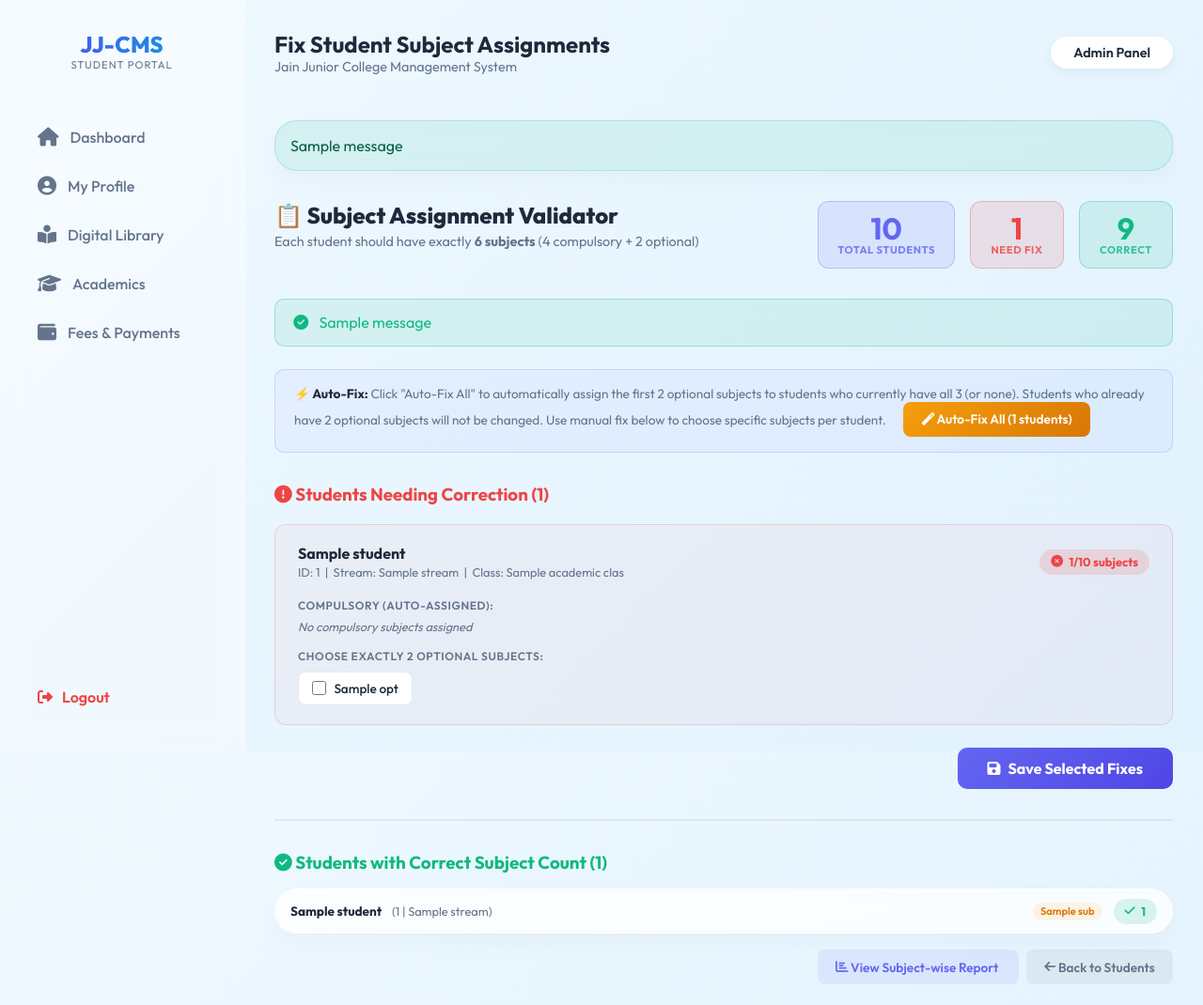
After one commit to jain-junior-college/JJC-Webapp, a Flask app: template templates/admin/fix_subjects.html in a window 1280 px wide. The commit adds this page. Shown: the whole page at 94% size. Run offline with Flask 3, Linux system fonts and the light colour scheme; the visitor is signed in with stand-in values (Sample User, id 1); tables that the repository leaves empty hold one stand-in row (values such as "Sample post"); the template is opened without the code that fills it: most values are stand-ins (such as "Sample title", 1, 10 or a date in 2020); one stand-in notice (Sample message) is shown; some libraries are stand-ins or nearby versions.

Commit message:
feat: Add admin fix-student-subjects route and nav links - Shows students with wrong subject count (should be 6: 4 mandatory + 2 optional) - Manual fix: select exactly 2 optional subjects per student - Auto-fix: keeps compulsory + up to 2 optionals already assigned - JS prevents selecting more than 2 optionals - Added Subject Report and Fix Subjects nav links

```diff
--- a/app.py
+++ b/app.py
@@ -952,6 +952,110 @@ def delete_subject(id):
     flash('Subject deleted successfully.')
     return redirect(url_for('manage_subjects'))
 
+@app.route('/admin/fix-student-subjects', methods=['GET', 'POST'])
+@staff_required
+def fix_student_subjects():
+    """Admin route to view and fix students whose subject count != 6."""
+    streams = Stream.query.all()
+    all_students = Student.query.order_by(Student.student_id).all()
+
+    if request.method == 'POST':
+        action = request.form.get('action', 'fix_selected')
+
+        if action == 'fix_selected':
+            # Fix individually submitted student subjects
+            fixed_count = 0
+            for student in all_students:
+                key = f'subjects_{student.id}'
+                submitted_ids = request.form.getlist(key)
+                if not submitted_ids:
+                    continue  # No change submitted for this student
+
+                stream_id = student.stream_id
+                compulsory = Subject.query.filter_by(stream_id=stream_id, is_compulsory=True).all()
+                compulsory_ids = {str(cs.id) for cs in compulsory}
+                final_ids = compulsory_ids | set(submitted_ids)
+
+                student.subjects = []
+                for sid in final_ids:
+                    subj = Subject.query.get(sid)
+                    if subj:
+                        student.subjects.append(subj)
+                fixed_count += 1
+
+            db.session.commit()
+            flash(f'Updated subjects for {fixed_count} student(s)!', 'success')
+            return redirect(url_for('fix_student_subjects'))
+
+        elif action == 'auto_fix_all':
+            # For each student with wrong count: keep compulsory + whatever optionals they already have (up to 2)
+            fixed = 0
+            for student in all_students:
+                stream_id = student.stream_id
+                if not stream_id:
+                    continue
+                compulsory = Subject.query.filter_by(stream_id=stream_id, is_compulsory=True).all()
+                optional_all = Subject.query.filter_by(stream_id=stream_id, is_compulsory=False).all()
+                current_optional = [s for s in student.subjects if not s.is_compulsory]
+
+                target_count = len(compulsory) + 2  # e.g. 4 + 2 = 6
+
+                if len(student.subjects) == target_count:
+                    continue  # Already correct
+
+                # Keep compulsory subjects always
+                new_subjects = list(compulsory)
+
+                # Keep up to 2 optional subjects from what student already has
+                kept_optional = current_optional[:2]
+                new_subjects += kept_optional
+
+                # If student had no optional at all, add first 2 optional subjects from stream
+                if len(kept_optional) == 0:
+                    new_subjects += optional_all[:2]
+
+                student.subjects = new_subjects
+                fixed += 1
+
+            db.session.commit()
+            flash(f'Auto-fixed subjects for {fixed} student(s). Please verify and manually correct where needed.', 'success')
+            return redirect(url_for('fix_student_subjects'))
+
+    # Build report of students with wrong subject counts
+    problem_students = []
+    ok_students = []
+    for student in all_students:
+        stream_id = student.stream_id
+        if stream_id:
+            compulsory_count = Subject.query.filter_by(stream_id=stream_id, is_compulsory=True).count()
+            expected = compulsory_count + 2  # e.g. 6
+        else:
+            expected = 6  # fallback
+
+        current_count = len(student.subjects)
+        current_optional = [s for s in student.subjects if not s.is_compulsory]
+        stream_optionals = Subject.query.filter_by(stream_id=stream_id, is_compulsory=False).all() if stream_id else []
+
+        entry = {
+            'student': student,
+            'current_count': current_count,
+            'expected': expected,
+            'is_ok': current_count == expected,
+            'current_optional': current_optional,
+            'stream_optionals': stream_optionals,
+        }
+        if current_count != expected:
+            problem_students.append(entry)
+        else:
+            ok_students.append(entry)
+
+    return render_template('admin/fix_subjects.html',
+                           problem_students=problem_students,
+                           ok_students=ok_students,
+                           streams=streams,
+                           total=len(all_students),
+                           problem_count=len(problem_students))
+
 # Attendance Routes
 @app.route('/attendance/mark', methods=['GET', 'POST'])
 @staff_required
--- /dev/null
+++ b/templates/admin/fix_subjects.html
@@ -0,0 +1,366 @@
+{% extends "layout.html" %}
+
+{% block title %}Fix Student Subjects - Admin{% endblock %}
+{% block header_title %}Fix Student Subject Assignments{% endblock %}
+
+{% block content %}
+<style>
+  .fix-header {
+    display: flex;
+    justify-content: space-between;
+    align-items: flex-start;
+    gap: 1.5rem;
+    margin-bottom: 2rem;
+    flex-wrap: wrap;
+  }
+  .stat-badges {
+    display: flex;
+    gap: 1rem;
+    flex-wrap: wrap;
+  }
+  .stat-badge {
+    display: flex;
+    flex-direction: column;
+    align-items: center;
+    padding: 0.75rem 1.25rem;
+    border-radius: 12px;
+    min-width: 100px;
+    font-weight: 700;
+  }
+  .stat-badge .count { font-size: 2rem; line-height: 1; }
+  .stat-badge .label { font-size: 0.7rem; text-transform: uppercase; letter-spacing: 0.05em; opacity: 0.8; }
+  .badge-danger { background: rgba(239,68,68,0.12); color: #ef4444; border: 1px solid rgba(239,68,68,0.3); }
+  .badge-success { background: rgba(16,185,129,0.12); color: #10b981; border: 1px solid rgba(16,185,129,0.3); }
+  .badge-info { background: rgba(99,102,241,0.12); color: #6366f1; border: 1px solid rgba(99,102,241,0.3); }
+
+  .student-fix-card {
+    background: rgba(239,68,68,0.04);
+    border: 1px solid rgba(239,68,68,0.2);
+    border-radius: 12px;
+    padding: 1.25rem 1.5rem;
+    margin-bottom: 1rem;
+  }
+  .student-fix-card .student-header {
+    display: flex;
+    justify-content: space-between;
+    align-items: center;
+    margin-bottom: 1rem;
+    gap: 1rem;
+    flex-wrap: wrap;
+  }
+  .student-name {
+    font-weight: 700;
+    font-size: 1rem;
+    color: var(--text-primary);
+  }
+  .student-meta {
+    font-size: 0.8rem;
+    color: var(--text-secondary);
+    margin-top: 0.15rem;
+  }
+  .count-badge {
+    display: inline-flex;
+    align-items: center;
+    gap: 0.4rem;
+    padding: 0.35rem 0.75rem;
+    border-radius: 20px;
+    font-size: 0.8rem;
+    font-weight: 700;
+    white-space: nowrap;
+  }
+  .count-badge.wrong { background: rgba(239,68,68,0.15); color: #ef4444; }
+  .count-badge.right { background: rgba(16,185,129,0.15); color: #10b981; }
+
+  .optional-checkboxes {
+    display: flex;
+    gap: 0.75rem;
+    flex-wrap: wrap;
+  }
+  .optional-check-label {
+    display: flex;
+    align-items: center;
+    gap: 0.5rem;
+    padding: 0.5rem 0.9rem;
+    border-radius: 8px;
+    border: 1.5px solid #e2e8f0;
+    background: white;
+    cursor: pointer;
+    font-size: 0.85rem;
+    font-weight: 500;
+    transition: all 0.2s;
+  }
+  .optional-check-label:hover { border-color: #6366f1; background: rgba(99,102,241,0.05); }
+  .optional-check-label input:checked + span { color: #6366f1; font-weight: 700; }
+  .optional-check-label input[type="checkbox"] { accent-color: #6366f1; width: 15px; height: 15px; }
+
+  .compulsory-tags {
+    display: flex;
+    flex-wrap: wrap;
+    gap: 0.4rem;
+    margin-bottom: 0.75rem;
+  }
+  .compulsory-tag {
+    padding: 0.2rem 0.6rem;
+    background: rgba(16,185,129,0.1);
+    color: #10b981;
+    border-radius: 20px;
+    font-size: 0.75rem;
+    font-weight: 600;
+    border: 1px solid rgba(16,185,129,0.25);
+  }
+  .section-divider {
+    border: none;
+    border-top: 2px solid rgba(0,0,0,0.06);
+    margin: 2rem 0;
+  }
+  .ok-list-item {
+    display: flex;
+    justify-content: space-between;
+    align-items: center;
+    padding: 0.6rem 0;
+    border-bottom: 1px solid rgba(0,0,0,0.05);
+    font-size: 0.85rem;
+  }
+  .ok-list-item:last-child { border-bottom: none; }
+  .subject-pills {
+    display: flex;
+    flex-wrap: wrap;
+    gap: 0.3rem;
+  }
+  .subject-pill {
+    padding: 0.15rem 0.5rem;
+    border-radius: 20px;
+    font-size: 0.7rem;
+    font-weight: 600;
+  }
+  .pill-compulsory { background: rgba(99,102,241,0.1); color: #6366f1; }
+  .pill-optional { background: rgba(245,158,11,0.1); color: #d97706; }
+  .info-box {
+    background: rgba(99,102,241,0.05);
+    border: 1px solid rgba(99,102,241,0.2);
+    border-radius: 10px;
+    padding: 1rem 1.25rem;
+    font-size: 0.85rem;
+    margin-bottom: 2rem;
+    color: var(--text-secondary);
+  }
+  .info-box strong { color: var(--text-primary); }
+  .btn-auto-fix {
+    background: linear-gradient(135deg, #f59e0b, #d97706);
+    color: white;
+    padding: 0.6rem 1.2rem;
+    border-radius: 8px;
+    border: none;
+    font-weight: 600;
+    cursor: pointer;
+    font-size: 0.85rem;
+    transition: all 0.2s;
+  }
+  .btn-auto-fix:hover { transform: translateY(-1px); box-shadow: 0 4px 12px rgba(245,158,11,0.3); }
+  .btn-save-all {
+    background: linear-gradient(135deg, #6366f1, #4f46e5);
+    color: white;
+    padding: 0.75rem 2rem;
+    border-radius: 10px;
+    border: none;
+    font-weight: 700;
+    font-size: 1rem;
+    cursor: pointer;
+    display: flex;
+    align-items: center;
+    gap: 0.5rem;
+    transition: all 0.2s;
+  }
+  .btn-save-all:hover { transform: translateY(-2px); box-shadow: 0 6px 20px rgba(99,102,241,0.4); }
+</style>
+
+<!-- Header Stats -->
+<div class="fix-header">
+  <div>
+    <h2 style="margin: 0; font-weight: 800;">📋 Subject Assignment Validator</h2>
+    <p style="margin: 0.25rem 0 0; color: var(--text-secondary); font-size: 0.9rem;">
+      Each student should have exactly <strong>6 subjects</strong> (4 compulsory + 2 optional)
+    </p>
+  </div>
+  <div class="stat-badges">
+    <div class="stat-badge badge-info">
+      <span class="count">{{ total }}</span>
+      <span class="label">Total Students</span>
+    </div>
+    <div class="stat-badge badge-danger">
+      <span class="count">{{ problem_count }}</span>
+      <span class="label">Need Fix</span>
+    </div>
+    <div class="stat-badge badge-success">
+      <span class="count">{{ total - problem_count }}</span>
+      <span class="label">Correct</span>
+    </div>
+  </div>
+</div>
+
+{% with messages = get_flashed_messages(with_categories=true) %}
+  {% for category, message in messages %}
+    <div style="padding: 0.9rem 1.2rem; border-radius: 10px; margin-bottom: 1.5rem;
+                background: {% if category == 'success' %}rgba(16,185,129,0.1){% else %}rgba(239,68,68,0.1){% endif %};
+                color: {% if category == 'success' %}#10b981{% else %}#ef4444{% endif %};
+                border: 1px solid {% if category == 'success' %}rgba(16,185,129,0.3){% else %}rgba(239,68,68,0.3){% endif %};">
+      <i class="fas fa-{% if category == 'success' %}check-circle{% else %}exclamation-triangle{% endif %}" style="margin-right: 0.5rem;"></i>
+      {{ message }}
+    </div>
+  {% endfor %}
+{% endwith %}
+
+{% if problem_count > 0 %}
+<!-- Auto-fix option -->
+<div class="info-box">
+  <strong>⚡ Auto-Fix:</strong> Click "Auto-Fix All" to automatically assign the first 2 optional subjects to students who currently have all 3 (or none).
+  Students who already have 2 optional subjects will not be changed. Use manual fix below to choose specific subjects per student.
+  <form method="POST" style="display: inline; margin-left: 1rem;" onsubmit="return confirm('Auto-fix will modify {{ problem_count }} student(s). This keeps the first 2 optional subjects students already have. Continue?');">
+    <input type="hidden" name="action" value="auto_fix_all">
+    <button type="submit" class="btn-auto-fix">
+      <i class="fas fa-magic"></i> Auto-Fix All ({{ problem_count }} students)
+    </button>
+  </form>
+</div>
+
+<!-- Manual Fix Form -->
+<form method="POST">
+  <input type="hidden" name="action" value="fix_selected">
+  <h3 style="font-weight: 700; margin-bottom: 1.25rem; color: #ef4444;">
+    <i class="fas fa-exclamation-circle"></i> Students Needing Correction ({{ problem_count }})
+  </h3>
+
+  {% for entry in problem_students %}
+  {% set student = entry.student %}
+  <div class="student-fix-card">
+    <div class="student-header">
+      <div>
+        <div class="student-name">{{ student.name }}</div>
+        <div class="student-meta">
+          ID: {{ student.student_id }} &nbsp;|&nbsp;
+          Stream: {{ student.stream.name if student.stream else 'N/A' }} &nbsp;|&nbsp;
+          Class: {{ student.academic_class.name if student.academic_class else 'N/A' }}
+        </div>
+      </div>
+      <span class="count-badge wrong">
+        <i class="fas fa-times-circle"></i>
+        {{ entry.current_count }}/{{ entry.expected }} subjects
+      </span>
+    </div>
+
+    <!-- Compulsory subjects (informational) -->
+    <div style="margin-bottom: 0.75rem;">
+      <span style="font-size: 0.75rem; font-weight: 600; color: var(--text-secondary); text-transform: uppercase; letter-spacing: 0.05em;">Compulsory (auto-assigned):</span>
+      <div class="compulsory-tags" style="margin-top: 0.35rem;">
+        {% for sub in student.subjects if sub.is_compulsory %}
+          <span class="compulsory-tag"><i class="fas fa-lock" style="font-size: 0.65rem;"></i> {{ sub.name }}</span>
+        {% else %}
+          <span style="font-size: 0.8rem; color: var(--text-secondary); font-style: italic;">No compulsory subjects assigned</span>
+        {% endfor %}
+      </div>
+    </div>
+
+    <!-- Optional subject selection -->
+    <div>
+      <span style="font-size: 0.75rem; font-weight: 600; color: var(--text-secondary); text-transform: uppercase; letter-spacing: 0.05em;">
+        Choose exactly 2 optional subjects:
+      </span>
+      <div class="optional-checkboxes" style="margin-top: 0.5rem;">
+        {% for opt in entry.stream_optionals %}
+          <label class="optional-check-label">
+            <input type="checkbox"
+                   name="subjects_{{ student.id }}"
+                   value="{{ opt.id }}"
+                   {% if opt in entry.current_optional %}checked{% endif %}
+                   onchange="validateOptionals(this, {{ student.id }})">
+            <span>{{ opt.name }}</span>
+          </label>
+        {% else %}
+          <span style="font-size: 0.85rem; color: var(--text-secondary);">No optional subjects for this stream</span>
+        {% endfor %}
+      </div>
+      <div id="warning_{{ student.id }}" style="display:none; color: #ef4444; font-size: 0.78rem; margin-top: 0.4rem;">
+        <i class="fas fa-exclamation-triangle"></i> Please select exactly 2 optional subjects.
+      </div>
+    </div>
+  </div>
+  {% endfor %}
+
+  <div style="display: flex; justify-content: flex-end; margin-top: 1.5rem;">
+    <button type="submit" class="btn-save-all" id="saveBtn">
+      <i class="fas fa-save"></i> Save Selected Fixes
+    </button>
+  </div>
+</form>
+
+<hr class="section-divider">
+{% else %}
+<div style="text-align: center; padding: 3rem; background: rgba(16,185,129,0.05); border-radius: 16px; border: 1px solid rgba(16,185,129,0.2); margin-bottom: 2rem;">
+  <i class="fas fa-check-circle" style="font-size: 3rem; color: #10b981; margin-bottom: 1rem; display: block;"></i>
+  <h3 style="font-weight: 700; color: #10b981; margin: 0;">All students have correct subject counts!</h3>
+  <p style="color: var(--text-secondary); margin: 0.5rem 0 0;">Every student has exactly 6 subjects (4 compulsory + 2 optional).</p>
+</div>
+{% endif %}
+
+<!-- Students who are already OK -->
+{% if ok_students %}
+<h3 style="font-weight: 700; margin-bottom: 1rem; color: #10b981;">
+  <i class="fas fa-check-circle"></i> Students with Correct Subject Count ({{ ok_students|length }})
+</h3>
+<div class="glass-card" style="padding: 0;">
+  <div style="padding: 0 1rem;">
+    {% for entry in ok_students %}
+    {% set student = entry.student %}
+    <div class="ok-list-item">
+      <div>
+        <strong>{{ student.name }}</strong>
+        <span style="color: var(--text-secondary); font-size: 0.8rem; margin-left: 0.5rem;">
+          ({{ student.student_id }} | {{ student.stream.name if student.stream else '—' }})
+        </span>
+      </div>
+      <div style="display: flex; align-items: center; gap: 0.75rem;">
+        <div class="subject-pills">
+          {% for sub in student.subjects %}
+            <span class="subject-pill {% if sub.is_compulsory %}pill-compulsory{% else %}pill-optional{% endif %}">
+              {{ sub.name }}
+            </span>
+          {% endfor %}
+        </div>
+        <span class="count-badge right">
+          <i class="fas fa-check"></i> {{ entry.current_count }}
+        </span>
+      </div>
+    </div>
+    {% endfor %}
+  </div>
+</div>
+{% endif %}
+
+<div style="text-align: right; margin-top: 1.5rem;">
+  <a href="{{ url_for('subjects/report') if false else url_for('subject_wise_report') }}" class="btn" style="background: rgba(99,102,241,0.1); color: #6366f1; text-decoration: none; padding: 0.6rem 1.2rem; border-radius: 8px; font-weight: 600; font-size: 0.85rem; margin-right: 0.5rem;">
+    <i class="fas fa-chart-bar"></i> View Subject-wise Report
+  </a>
+  <a href="{{ url_for('student_list') }}" class="btn" style="background: rgba(0,0,0,0.05); color: var(--text-secondary); text-decoration: none; padding: 0.6rem 1.2rem; border-radius: 8px; font-weight: 600; font-size: 0.85rem;">
+    <i class="fas fa-arrow-left"></i> Back to Students
+  </a>
+</div>
+
+<script>
+function validateOptionals(checkbox, studentId) {
+  const checkboxes = document.querySelectorAll(`input[name="subjects_${studentId}"]`);
+  const checked = Array.from(checkboxes).filter(c => c.checked);
+  const warning = document.getElementById(`warning_${studentId}`);
+
+  if (checked.length > 2) {
+    checkbox.checked = false; // Prevent checking more than 2
+    warning.style.display = 'block';
+    warning.textContent = '⚠ You can only select exactly 2 optional subjects. Uncheck one first.';
+  } else if (checked.length === 2) {
+    warning.style.display = 'none';
+  } else {
+    warning.style.display = 'block';
+    warning.textContent = `⚠ Please select exactly 2 optional subjects (currently: ${checked.length}).`;
+  }
+}
+</script>
+{% endblock %}
--- a/templates/layout.html
+++ b/templates/layout.html
@@ -93,6 +93,8 @@
                 <a href="{{ url_for('attendance_report') }}"><i class="fas fa-chart-line"></i> Attendance Reports</a>
                 <a href="{{ url_for('logbook_view') }}"><i class="fas fa-book-open"></i> Log Book</a>
                 <a href="{{ url_for('manage_subjects') }}"><i class="fas fa-book-open"></i> Subjects</a>
+                <a href="{{ url_for('subject_wise_report') }}"><i class="fas fa-chart-bar"></i> Subject Report</a>
+                <a href="{{ url_for('fix_student_subjects') }}"><i class="fas fa-tools"></i> Fix Subjects</a>
                 <a href="{{ url_for('manage_teachers') }}"><i class="fas fa-chalkboard-teacher"></i> Teachers</a>
                 <a href="{{ url_for('manage_toppers') }}"><i class="fas fa-trophy"></i> Hall of Fame</a>
                 <a href="{{ url_for('masters') }}"><i class="fas fa-layer-group"></i> Masters</a>
@@ -124,6 +126,8 @@
                 <li><a href="{{ url_for('timetable_view') }}" class="{% if request.endpoint == 'timetable_view' %}active{% endif %}"><i class="fas fa-clock"></i> Timetable</a></li>
                 <li><a href="{{ url_for('library_list') }}" class="{% if request.endpoint == 'library_list' %}active{% endif %}"><i class="fas fa-book-reader"></i> Digital Library</a></li>
                 <li><a href="{{ url_for('manage_subjects') }}" class="{% if request.endpoint == 'manage_subjects' %}active{% endif %}"><i class="fas fa-book-open"></i> Subject Master</a></li>
+                <li><a href="{{ url_for('subject_wise_report') }}" class="{% if request.endpoint == 'subject_wise_report' %}active{% endif %}"><i class="fas fa-chart-bar"></i> Subject Report</a></li>
+                <li><a href="{{ url_for('fix_student_subjects') }}" class="{% if request.endpoint == 'fix_student_subjects' %}active{% endif %}"><i class="fas fa-tools"></i> Fix Subjects</a></li>
                 <li><a href="{{ url_for('mark_attendance') }}" class="{% if request.endpoint == 'mark_attendance' %}active{% endif %}"><i class="fas fa-calendar-check"></i> Mark Attendance</a></li>
                 <li><a href="{{ url_for('attendance_report') }}" class="{% if request.endpoint == 'attendance_report' %}active{% endif %}"><i class="fas fa-chart-line"></i> Attendance Reports</a></li>
                 <li><a href="{{ url_for('logbook_view') }}" class="{% if request.endpoint in ['logbook_view','logbook_add','logbook_edit','logbook_print'] %}active{% endif %}"><i class="fas fa-journal-whills"></i> Log Book</a></li>
```
Also changed, not shown: fix_all_optional.py (added, +39 -0 lines), fix_missing_biology.py (added, +30 -0 lines), fix_missing_subjects.py (added, +42 -0 lines).
